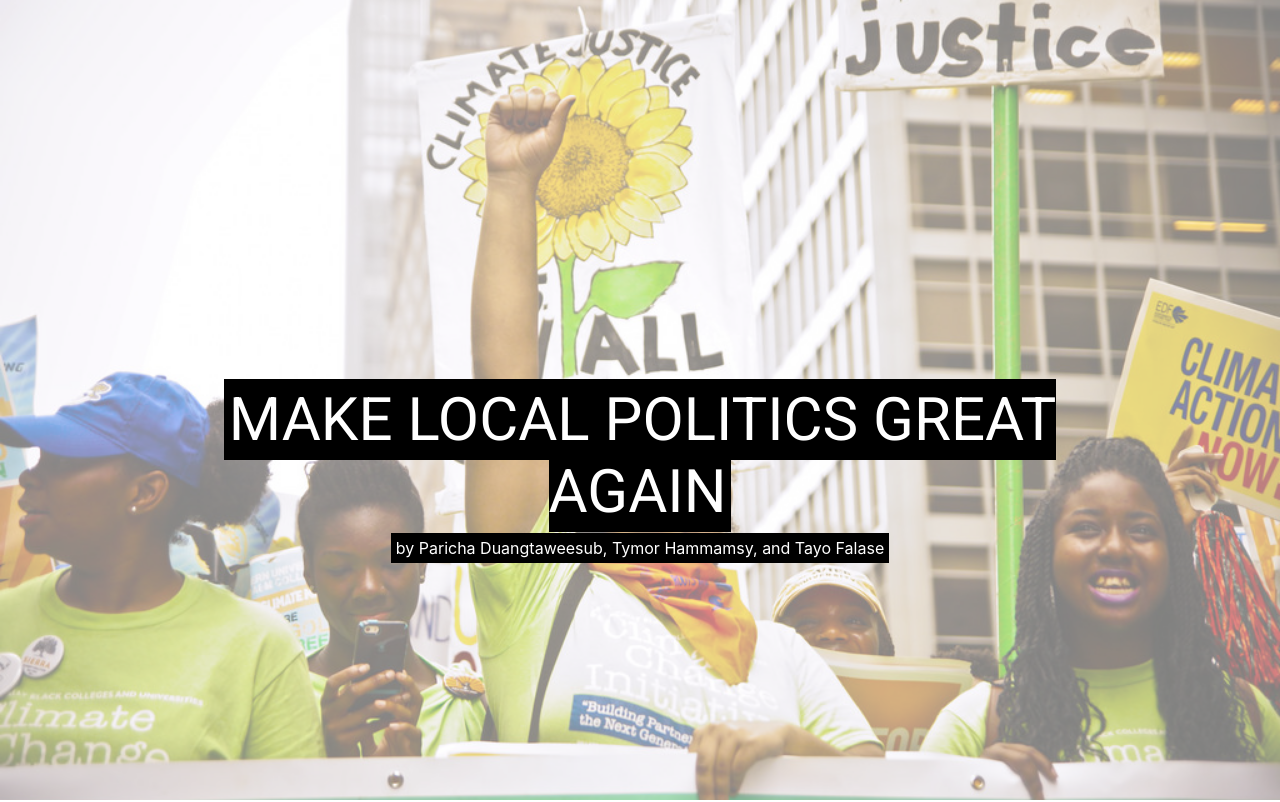
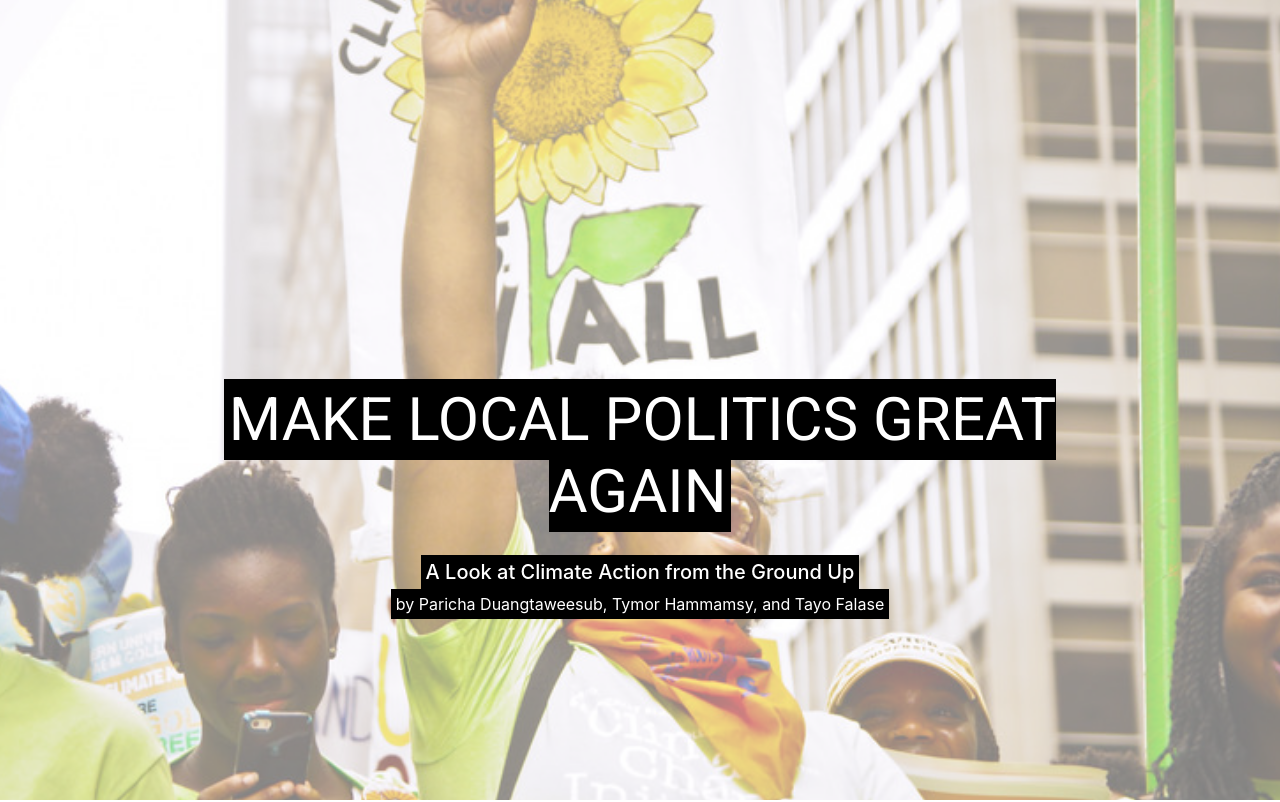
Before and after one commit to tayo123/Design-of-Data-DP3, a plain HTML site: page index.html in a window 1280 px wide. Shown: the top 802 px of the page. Drawn offline with nearby package versions, Linux system fonts and the light colour scheme.

Commit message:
increase title image on scroll

```diff
--- a/index.html
+++ b/index.html
@@ -12,6 +12,7 @@
         h1 {
             font-family: 'Roboto', sans-serif;
         }
+
         body,
         html,
         .parallax-container {
@@ -25,12 +26,14 @@
         }
 
         .title h1,
-        .title p {
+        .title p,
+        .title h5 {
             display: inline-block;
         }
 
         .title h1 span,
-        .title p span {
+        .title p span,
+        .title h5 span {
             background-color: black;
             color: white;
             padding: 5px;
@@ -61,7 +64,7 @@
             background-attachment: fixed;
             background-position: center;
             background-repeat: no-repeat;
-            background-size: cover;
+            background-size: auto 150%;
             opacity: .5;
         }
 
@@ -85,11 +88,17 @@
         <div class='row parallax-container'>
             <!-- First Parallax Image with Logo Text-->
             <div class='col-12 parallax-container'>
-                <div class='col-xs-12 bgimg-1'></div>
+                <div class='col-xs-12 bgimg-1' id="bgimg-1"></div>
                 <div class='title text-center'>
                     <h1 class="align-middle">
                         <span>MAKE LOCAL POLITICS GREAT AGAIN</span>
                     </h1>
+                    <br>
+                    <br>
+                    <h5 class="align-middle">
+                        <span>A Look at Climate Action from the Ground Up</span>
+                    </h5>
+                    <br>
                     <p class="align-middle">
                         <span>by Paricha Duangtaweesub, Tymor Hammamsy, and Tayo Falase</span>
                     </p>
@@ -130,6 +139,17 @@
         crossorigin="anonymous"></script>
     <script src="https://maxcdn.bootstrapcdn.com/bootstrap/4.0.0/js/bootstrap.min.js" integrity="sha384-JZR6Spejh4U02d8jOt6vLEHfe/JQGiRRSQQxSfFWpi1MquVdAyjUar5+76PVCmYl"
         crossorigin="anonymous"></script>
+    <script type="text/javascript">
+        window.onscroll = function () {
+            var x = document.documentElement.scrollTop;
+            var size = 150 + parseInt(x / 10, 0);
+            //console.log(size);
+            document.getElementsByClassName("bgimg-1")[0].style.backgroundSize = 'auto ' + size + '%';
+            console.log(document.getElementsByClassName("bgimg-1")[0].style.backgroundSize);
+
+        };
+
+    </script>
 </body>
 
 </html>
```
